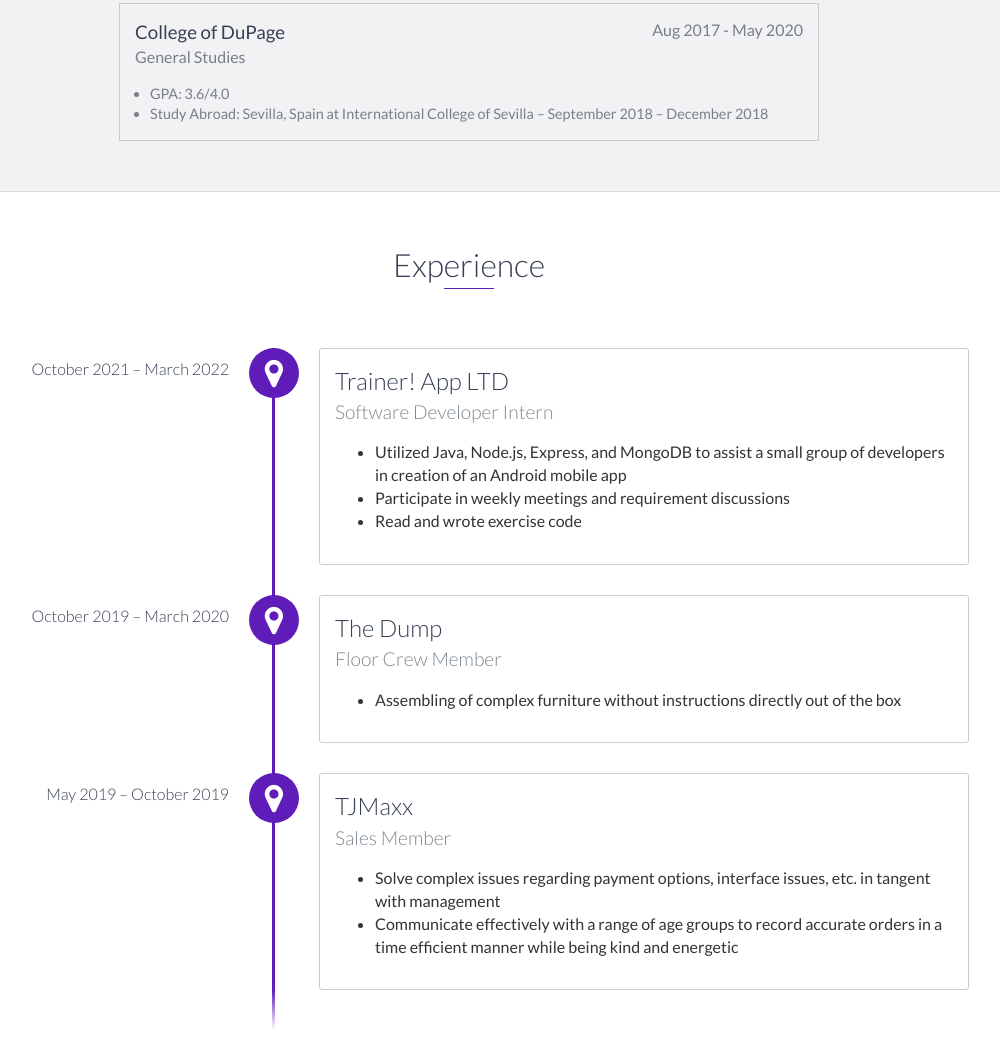
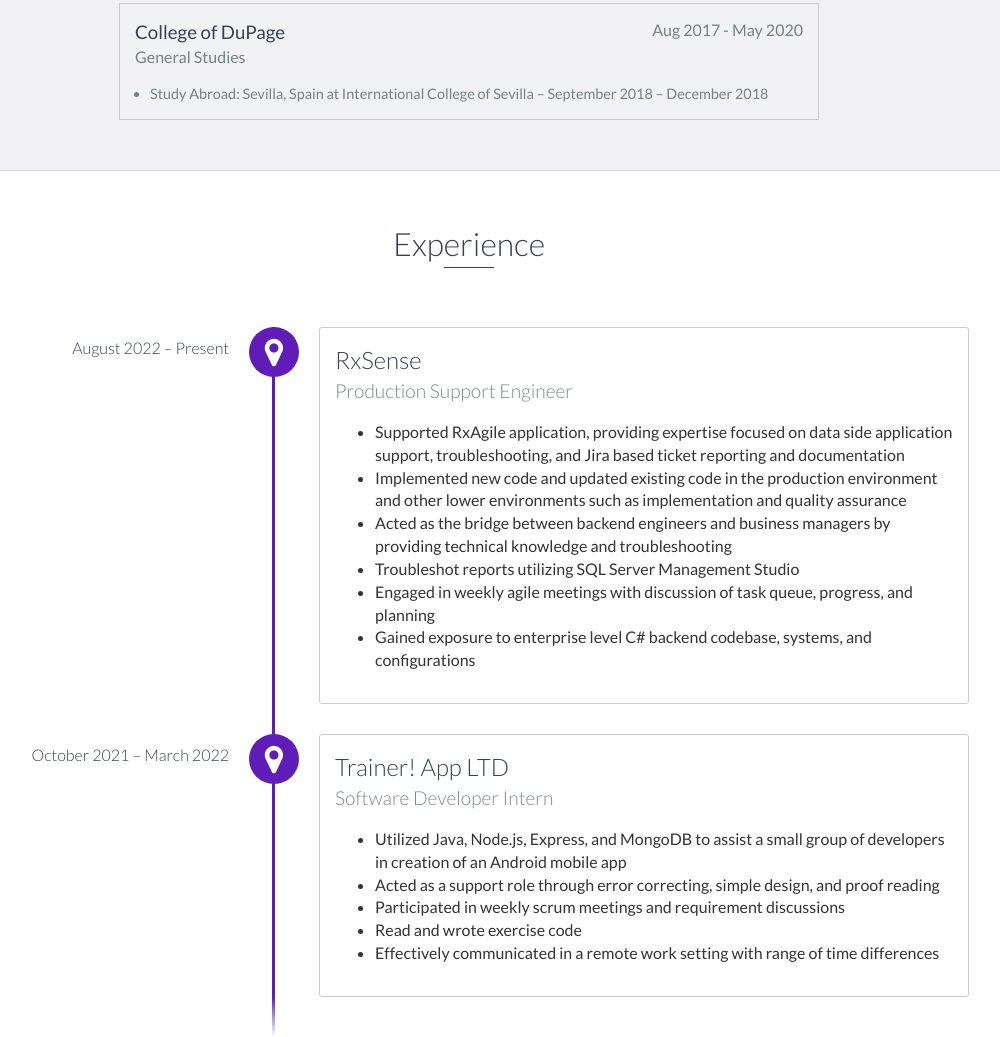
Before and after one commit to valentinojosh/valentinojosh.github.io, a plain HTML site: page index.html in a window 1280 px wide. Shown: the part 1378-2415 px from the top of the page, without its empty margins (171-1171 px from the left). Drawn offline with nearby package versions, Linux system fonts and the light colour scheme.

Commit message:
Added curent role
production support engineer

```diff
--- a/index.html
+++ b/index.html
@@ -114,9 +114,6 @@
             <p>
             <ul>
                 <li>
-                    GPA: 3.6/4.0
-                </li>
-                <li>
                     Study Abroad: Sevilla, Spain at International College of Sevilla – September 2018 – December 2018
                 </li>
             </ul>
@@ -129,6 +126,32 @@
     <div id="experience">
         <h2 class="heading">Experience</h2>
         <div id="experience-timeline">
+            <div data-date="August 2022 – Present">
+                <h3>RxSense</h3>
+                <h4>Production Support Engineer</h4>
+                <p>
+                <ul>
+                    <li>
+                        Supported RxAgile application, providing expertise focused on data side application support, troubleshooting, and Jira based ticket reporting and documentation
+                    </li>
+                    <li>
+                        Implemented new code and updated existing code in the production environment and other lower environments such as implementation and quality assurance
+                    </li>
+                    <li>
+                        Acted as the bridge between backend engineers and business managers by providing technical knowledge and troubleshooting
+                    </li>
+                    <li>
+                        Troubleshot reports utilizing SQL Server Management Studio
+                    </li>
+                    <li>
+                        Engaged in weekly agile meetings with discussion of task queue, progress, and planning
+                    </li>
+                    <li>
+                        Gained exposure to enterprise level C# backend codebase, systems, and configurations
+                    </li>
+                </ul>
+                </p>
+            </div>
             <div data-date="October 2021 – March 2022">
                 <h3>Trainer! App LTD</h3>
                 <h4>Software Developer Intern</h4>
@@ -138,40 +161,17 @@
                         Utilized Java, Node.js, Express, and MongoDB to assist a small group of developers in creation of an Android mobile app
                     </li>
                     <li>
-                        Participate in weekly meetings and requirement discussions
+                        Acted as a support role through error correcting, simple design, and proof reading
+                    </li>
+                    <li>
+                        Participated in weekly scrum meetings and requirement discussions
                     </li>
                     <li>
                         Read and wrote exercise code
                     </li>
-                </ul>
-                </p>
-            </div>
-
-            <div data-date="October 2019 – March 2020">
-                <h3>The Dump</h3>
-                <h4>Floor Crew Member</h4>
-                <p>
-                    <ul>
-                <li>
-                    Assembling of complex furniture without instructions directly out of the box
-                </li>
-                    </ul>
-                </p>
-            </div>
-
-            <div data-date="May 2019 – October 2019">
-                <h3>TJMaxx</h3>
-                <h4>Sales Member</h4>
-                <p>
-                <ul>
                     <li>
-                        Solve complex issues regarding payment options, interface issues, etc. in tangent with management
+                        Effectively communicated in a remote work setting with range of time differences
                     </li>
-                    <li>
-                        Communicate effectively with a range of age groups to record accurate orders in a time efficient manner
-                        while being kind and energetic
-                    </li>
-
                 </ul>
                 </p>
             </div>
```
